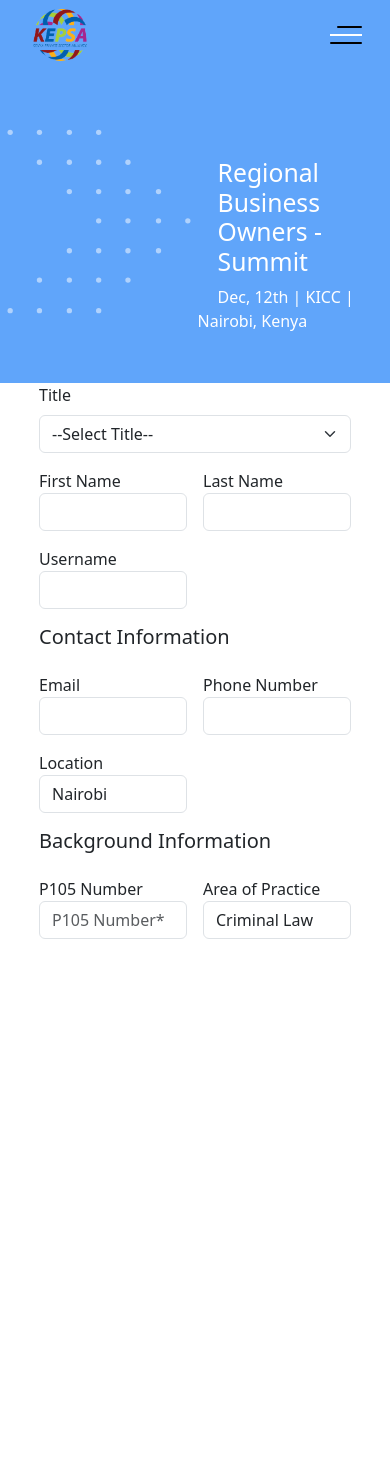
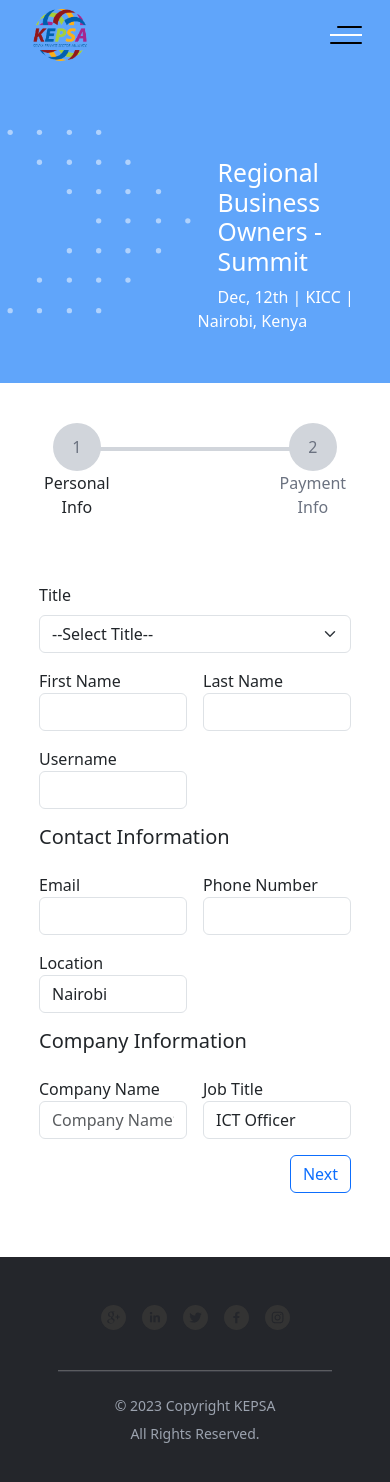
Before and after one commit to Kibetdonald/Event-Platform, a React (Create React App) app: page /signup in a window 390 px wide. Before the commit the page ends 939 px from the top, so only its background shows below. Built offline with nearby package versions, Linux system fonts and the light colour scheme.

Commit message:
Added registration info

```diff
--- /dev/null
+++ b/src/Components/ProgressBar .jsx
@@ -0,0 +1,58 @@
+// ProgressBar.js
+import React from "react";
+
+const ProgressBar = ({ steps, currentStep }) => {
+  return (
+    <div className="flex items-center justify-center mb-4 space-x-40">
+      {steps.map((step, index) => (
+        <div
+          key={index}
+          className="flex flex-col items-center relative"
+        >
+          <div
+            className={`${
+              step.number < currentStep
+                ? "bg-blue-500 text-white"
+                : "bg-gray-300 text-gray-500"
+            } rounded-full flex items-center justify-center h-12 w-12 z-10 relative`}
+          >
+            {step.number < currentStep ? (
+              <svg
+                className="h-6 w-6"
+                fill="none"
+                stroke="white"
+                viewBox="0 0 24 24"
+                xmlns="http://www.w3.org/2000/svg"
+              >
+                <path
+                  strokeLinecap="round"
+                  strokeLinejoin="round"
+                  strokeWidth="2"
+                  d="M5 13l4 4L19 7"
+                />
+              </svg>
+            ) : (
+              step.number
+            )}
+          </div>
+          <p
+            className={`top-16 text-center text-${
+              step.number <= currentStep ? "blue-500" : "gray-500"
+            }`}
+          >
+            {step.title}
+          </p>
+          {index < steps.length - 1 && (
+            <div
+              className={`h-1 w-60 bg-${
+                step.number < currentStep ? "blue-500" : "gray-300"
+              } absolute top-6 left-6`}
+            />
+          )}
+        </div>
+      ))}
+    </div>
+  );
+};
+
+export default ProgressBar;
--- a/src/Pages/SignUpPage.jsx
+++ b/src/Pages/SignUpPage.jsx
@@ -2,18 +2,30 @@ import React, { useState } from "react";
 import Navbar from "../Components/NavBar";
 import "bootstrap/dist/css/bootstrap.min.css";
 import dots from "../Assets/Images/dots.svg";
+import Footer from "../Components/Footer";
+import ProgressBar from "../Components/ProgressBar ";
 
 export default function SignUpPage() {
+  const [showInvoice, setShowInvoice] = useState(false);
+  const [isLoading, setIsLoading] = useState(false);
   const [formData, setFormData] = useState({
-    fullName: "",
-    email: "",
-    gender: "male",
-    country: "us",
-    interests: [],
-    comments: "",
-    subscribe: false,
+    guests: 1,
+    ticketType: "platinum",
+    paymentOption: "mpesa",
   });
 
+  const [currentStep, setCurrentStep] = useState(1);
+  const steps = [
+    { number: 1, title: "Personal Info" },
+    { number: 2, title: "Payment Info" },
+  ];
+  const handleNext = () => {
+    setCurrentStep(currentStep + 1);
+  };
+
+  const handlePrev = () => {
+    setCurrentStep(currentStep - 1);
+  };
   const handleInputChange = (e) => {
     const { name, value, type, checked, options } = e.target;
     if (type === "checkbox") {
@@ -30,8 +42,22 @@ export default function SignUpPage() {
 
   const handleSubmit = (e) => {
     e.preventDefault();
-    // Handle form submission
+    if (currentStep === 1) {
+      // Handle form submission for the first step
+    } else {
+      // Handle form submission for the payment step
+    }
   };
+
+  const handleGeneratenvoice = (e) => {
+    e.preventDefault();
+    setIsLoading(true);
+    setTimeout(() => {
+      setIsLoading(false);
+      setShowInvoice(true);
+    }, 2000);
+  };
+
   return (
     <div>
       <Navbar />
@@ -45,7 +71,6 @@ export default function SignUpPage() {
         }}
       >
         <img src={dots} alt="dots" />
-
         <div>
           <br />
           <br />
@@ -62,8 +87,14 @@ export default function SignUpPage() {
           </span>
         </div>
       </div>
-      {/* reg */}
-      <div className="w-4/5 mx-auto">
+
+      {/* progress bar */}
+      <div className="w-4/5 mt-10 mx-auto">
+        <ProgressBar steps={steps} currentStep={currentStep} />
+
+        <br />
+
+        {currentStep === 1 && (
           <form className="row g-3">
             <div className="col-md-12">
               <label htmlFor="inputState" className="form-label">
@@ -179,32 +210,170 @@ export default function SignUpPage() {
               </select>
             </div>
 
-          <h5>Background Information</h5>
+            <h5>Company Information</h5>
 
             <div className="col-6 ">
-            <label>P105 Number</label>
+              <label>Company Name</label>
               <input
                 className="form-control"
                 type="text"
-              placeholder="P105 Number*"
-              name="P105Number"
+                placeholder="Company Name*"
+                name="CompanyName"
               />
             </div>
             <div className="col-6 ">
-            <label>Area of Practice</label>
-            <select
-              id="AreaofPractice"
-              className="form-control"
-              name="AreaofPractice"
-            >
-              <option>Criminal Law</option>
-              <option>Family Law</option>
-              <option>Civil Law</option>
-              <option>Conveyancing </option>
+              <label>Job Title</label>
+              <select id="JobTitle" className="form-control" name="JobTitle">
+                <option>ICT Officer</option>
+                <option>Human Resource (HR)</option>
+                <option>Laywer</option>
+                <option>Accountant </option>
+                <option>Auditor </option>
               </select>
             </div>
+
+            <div className="flex justify-end">
+              <button
+                type="button"
+                className="btn btn-outline-primary"
+                onClick={handleNext}
+              >
+                Next
+              </button>
+            </div>
           </form>
+        )}
+
+        {currentStep === 2 && (
+          <div>
+            {/* Payment form fields */}
+            <div className="max-w-md mx-auto mt-8 p-6 bg-white rounded-md shadow-md">
+              <h2 className="text-2xl font-semibold mb-4">
+                Payment Information
+              </h2>
+
+              <form onSubmit={handleGeneratenvoice}>
+                <div className="mb-4">
+                  <label
+                    htmlFor="guests"
+                    className="block text-sm font-medium text-gray-600"
+                  >
+                    Number of Guests
+                  </label>
+                  <input
+                    type="number"
+                    id="guests"
+                    name="guests"
+                    value={formData.guests}
+                    onChange={handleInputChange}
+                    className="mt-1 p-2 w-full border rounded-md"
+                    required
+                  />
                 </div>
+
+                <div className="mb-4">
+                  <label className="block text-sm font-medium text-gray-600">
+                    Ticket Type
+                  </label>
+                  <div>
+                    <label className="inline-flex items-center">
+                      <input
+                        type="radio"
+                        name="ticketType"
+                        value="Platinum"
+                        checked={formData.ticketType === "Platinum"}
+                        onChange={handleInputChange}
+                        className="form-radio"
+                      />
+                      <span className="ml-2">Platinum (Ksh. 12, 000)</span>
+                    </label>
+                  </div>
+                  <div>
+                    <label className="inline-flex items-center">
+                      <input
+                        type="radio"
+                        name="ticketType"
+                        value="Bronze"
+                        checked={formData.ticketType === "Bronze"}
+                        onChange={handleInputChange}
+                        className="form-radio"
+                      />
+                      <span className="ml-2">Bronze (Ksh. 18,000)</span>
+                    </label>
+                  </div>
+                  <div>
+                    <label className="inline-flex items-center">
+                      <input
+                        type="radio"
+                        name="ticketType"
+                        value="Gold"
+                        checked={formData.ticketType === "Gold"}
+                        onChange={handleInputChange}
+                        className="form-radio"
+                      />
+                      <span className="ml-2">Gold (Ksh. 24,000)</span>
+                    </label>
+                  </div>
+                </div>
+
+                <div className="mb-4">
+                  <label className="block text-sm font-medium text-gray-600">
+                    Payment Option
+                  </label>
+                  <select
+                    name="paymentOption"
+                    value={formData.paymentOption}
+                    onChange={handleInputChange}
+                    className="mt-1 p-2 w-full border rounded-md"
+                    required
+                  >
+                    <option value="mpesa">Mpesa</option>
+                    <option value="creditCard">Credit Card</option>
+                  </select>
+                </div>
+
+                <button
+                  type="submit"
+                  className="bg-blue-500 text-white py-2 px-4 rounded-md hover:bg-blue-600"
+                >
+                  Generate Invoice
+                </button>
+              </form>
+
+              {/* Display loader while generating invoice */}
+              {isLoading && <p>Loading...</p>}
+
+              {/* Display generated invoice */}
+              {showInvoice && (
+                <div className="mt-8">
+                  {/* Add logic to display invoice details */}
+                  <h3 className="text-xl font-semibold mb-2">
+                    Invoice Details
+                  </h3>
+                  <p>Guests: {formData.guests}</p>
+                  <p>Ticket Type: {formData.ticketType}</p>
+                  <p>Payment Option: {formData.paymentOption}</p>
+                  <p>Total Amount: $50 USD</p>
+                  {/* Add more details as needed */}
+                </div>
+              )}
+            </div>
+            <div className="flex justify-between">
+              <button
+                type="button"
+                className="btn btn-outline-primary"
+                onClick={handlePrev}
+              >
+                Back
+              </button>{" "}
+              <button type="submit" className="btn btn-primary">
+                Proceed to payment
+              </button>
+            </div>
+          </div>
+        )}
+      </div>
+      <Footer />
     </div>
   );
 }
```
Also changed, not shown: src/Assets/Styles/login.scss (+44 -0 lines), src/Components/AttendListings.jsx (+45 -13 lines). Lines whose indentation alone changed are shown as unchanged.
